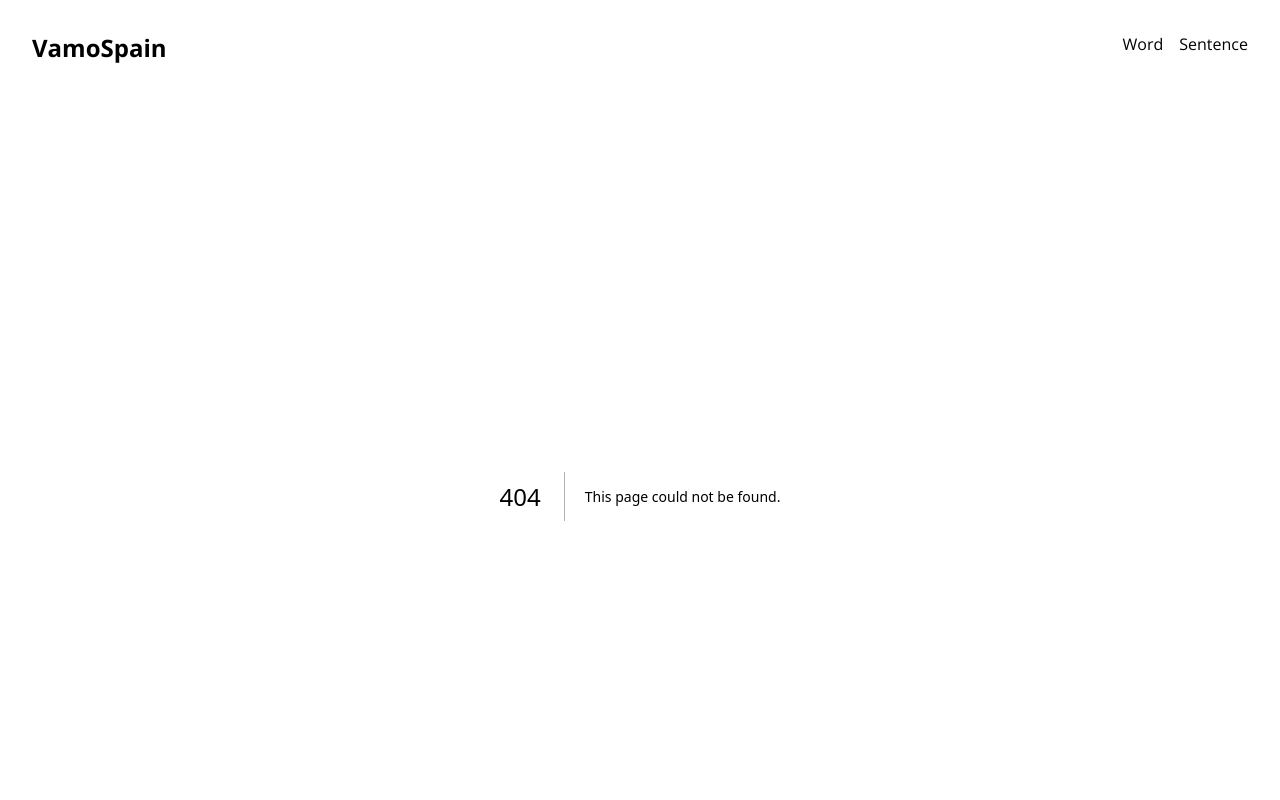
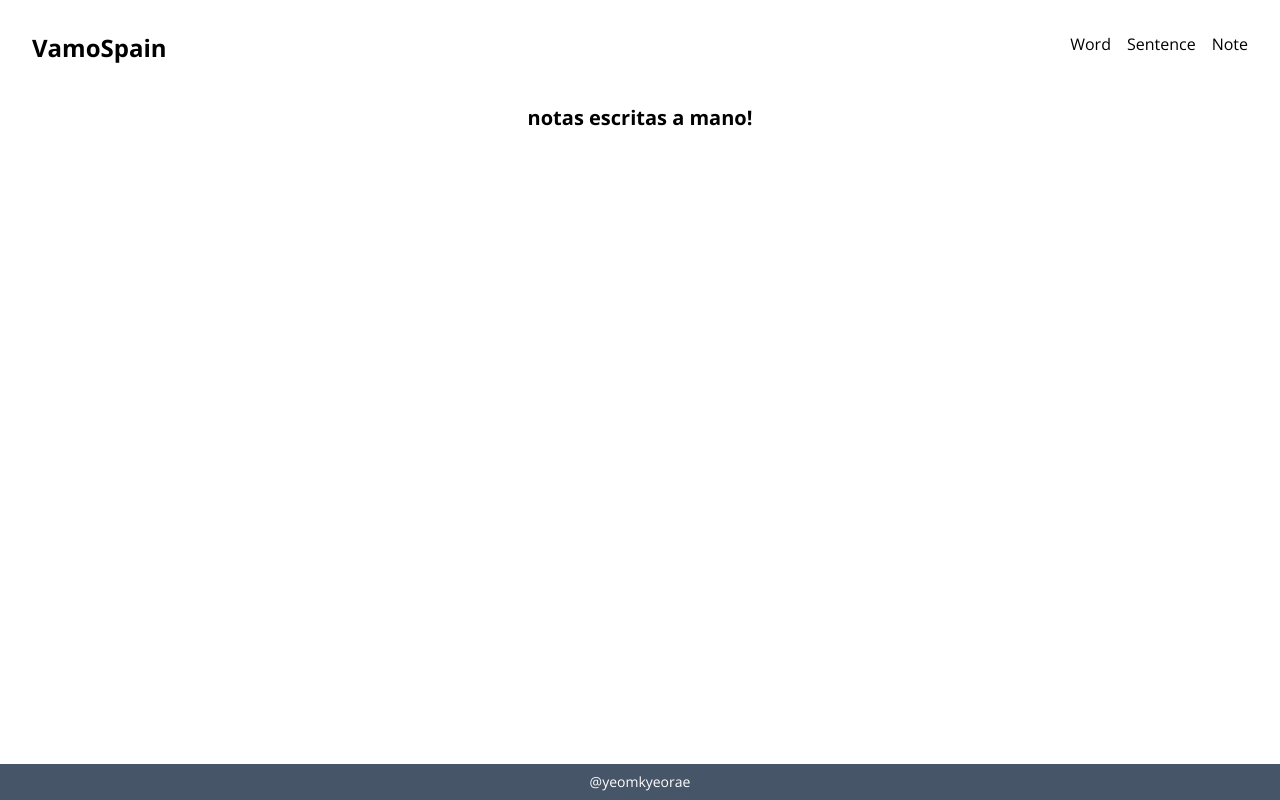
Before and after one commit to yeomkyeorae/next-spanish, a Next.js app: page /note in a window 1280 px wide. Before the commit this address had no page. Built offline with nearby package versions, Linux system fonts and the light colour scheme.

Commit message:
feat: init note page

```diff
--- /dev/null
+++ b/app/note/page.tsx
@@ -0,0 +1,7 @@
+export default function Sentence() {
+  return (
+    <section className='flex flex-col items-center'>
+      <span className='text-xl font-bold my-2'>notas escritas a mano!</span>
+    </section>
+  );
+}
--- a/components/header.tsx
+++ b/components/header.tsx
@@ -9,6 +9,7 @@ export default function Header() {
       <nav className='flex gap-4'>
         <Link href='/word'>Word</Link>
         <Link href='/sentence'>Sentence</Link>
+        <Link href='/note'>Note</Link>
       </nav>
     </header>
   );
```
